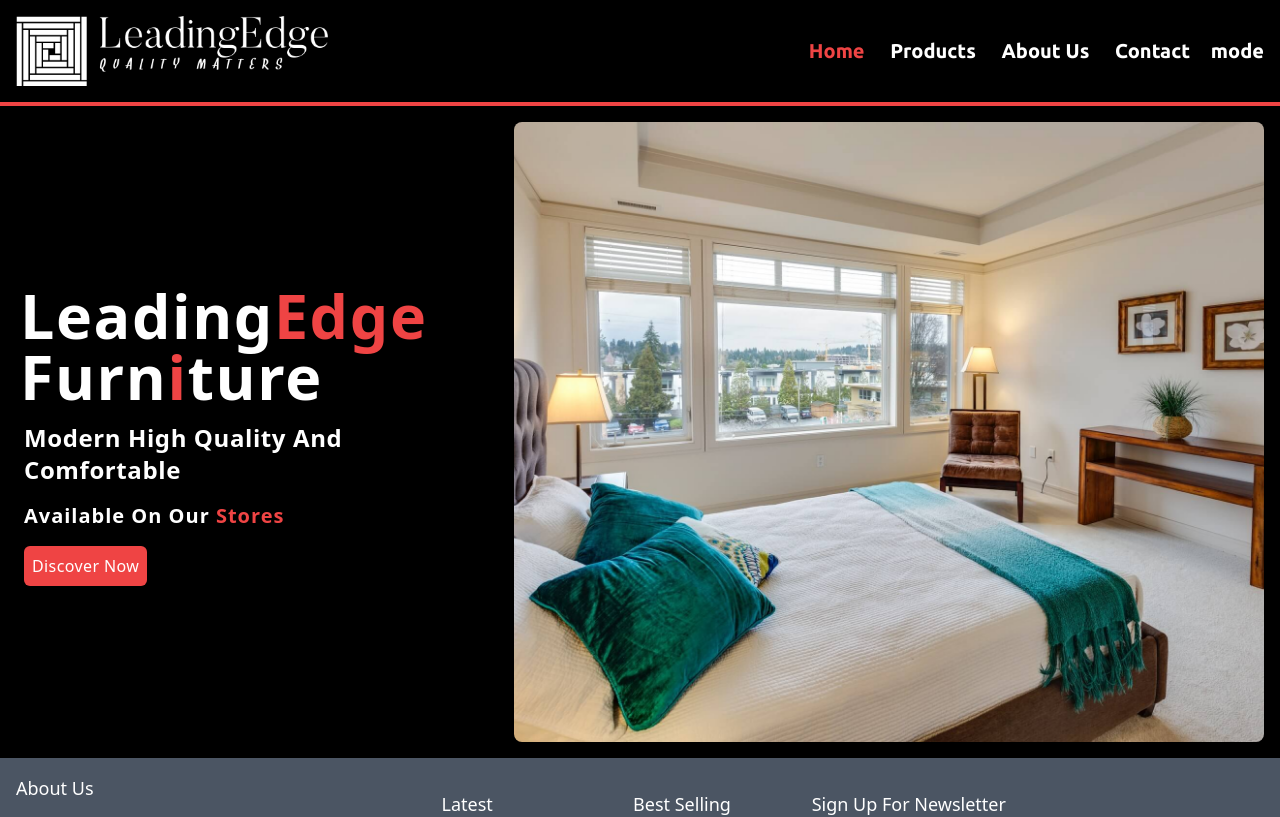
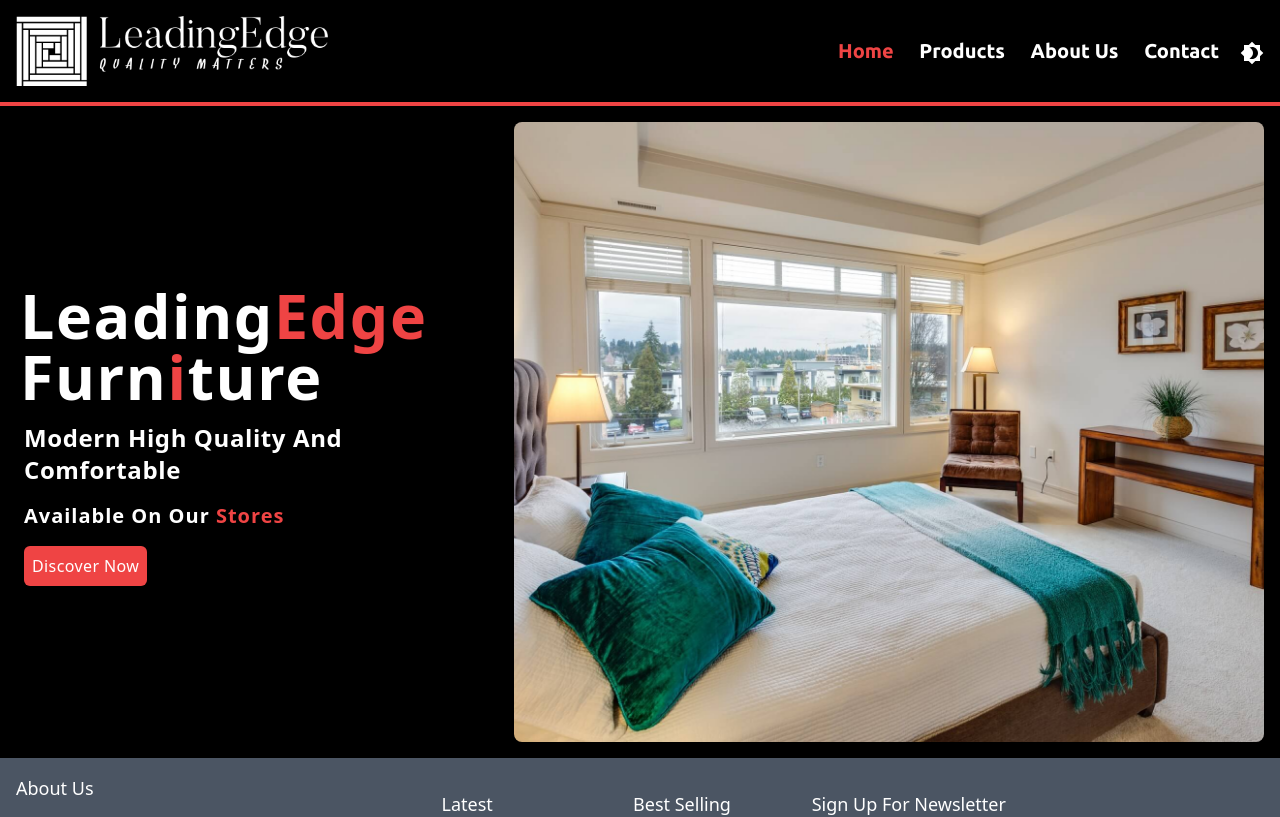
Before and after one commit to RakibRahman/leading-edge-furniture, a React (Create React App) app: page / in a window 1280 px wide. Shown: the top 817 px of the page. Built offline with nearby package versions, Linux system fonts and the light colour scheme.

Commit message:
dark mode toggle added

```diff
--- a/src/App.js
+++ b/src/App.js
@@ -1,4 +1,4 @@
-import React from "react";
+import React, { useEffect, useState } from "react";
 import { BrowserRouter as Router, Route, Switch } from "react-router-dom";
 import Navbar from "./components/Navbar";
 import Home from "./components/Home";
@@ -8,10 +8,21 @@ import Contact from "./components/Contact";
 import Footer from "./components/Footer";
 
 function App() {
+  const [darkMode, setDarkMode] = useState(false);
+  useEffect(() => {
+    if (darkMode) {
+      document.querySelector("#root").classList.add("dark");
+    } else {
+      document.querySelector("#root").classList.remove("dark");
+    }
+  }, [darkMode]);
+  const toggleHandler = () => {
+    setDarkMode(!darkMode);
+  };
   return (
     <div className="App">
       <Router>
-        <Navbar />
+        <Navbar toggleDarkMode={darkMode} clickHandler={toggleHandler} />
         <Switch>
           <Route path="/" exact component={Home} />
           <Route path="/products" component={Products} />
--- a/src/components/Navbar.js
+++ b/src/components/Navbar.js
@@ -1,24 +1,32 @@
 import React, { useState } from "react";
 import LogoPic from "./../assets/logo.png";
+import LogoPic2 from "./../assets/logo2.png";
 import { Link } from "react-router-dom";
 import MenuOpenIcon from "@material-ui/icons/MenuOpen";
 import CloseIcon from "@material-ui/icons/Close";
-function Navbar() {
+import Brightness4Icon from "@material-ui/icons/Brightness4";
+import Brightness5Icon from "@material-ui/icons/Brightness5";
+import { Tooltip } from "@material-ui/core";
+
+function Navbar({ toggleDarkMode, clickHandler }) {
   const [toggle, setToggle] = useState(true);
   const [showLinks, setShowLinks] = useState(false);
 
   const Logo = () => (
     <div className="w-md md:w-1/4 ">
       <Link to="/">
-        {" "}
-        <img className="object-cover w-full h-auto" src={LogoPic} alt="ss" />
+        <img
+          className="object-cover w-full h-auto"
+          src={toggleDarkMode ? LogoPic2 : LogoPic}
+          alt="ss"
+        />
       </Link>
     </div>
   );
   const Links = ({ id }) => (
     <div
       id={id}
-      className="flex items-center justify-between gap-2 text-sm text-white transition md:gap-4 md:text-xl font-ubuntu"
+      className="flex items-center justify-between gap-2 text-sm text-white transition md:gap-4 md:text-xl font-ubuntu dark:text-black"
     >
       <Link className="text-red-500 hover:text-yellow-300" to="/">
         Home
@@ -32,7 +40,11 @@ function Navbar() {
       <Link className="hover:text-yellow-300 " to="/contact">
         Contact
       </Link>
-      <button>mode</button>
+      <Tooltip title="Toggle Light/Dark Mode">
+        <button onClick={clickHandler}>
+          {toggleDarkMode ? <Brightness5Icon /> : <Brightness4Icon />}
+        </button>
+      </Tooltip>
     </div>
   );
   const handleClickToggle = () => {
@@ -43,9 +55,13 @@ function Navbar() {
   return (
     <nav className="navbar">
       {toggle ? <Logo /> : null}
-      {showLinks ? <Links id="mobile__links" /> : null};
+      {showLinks ? <Links id="mobile__links" /> : null}
       <Links id="pc__links" />
-      <button onClick={handleClickToggle} id="menu__btn" className="text-white">
+      <button
+        onClick={handleClickToggle}
+        id="menu__btn"
+        className="text-white "
+      >
         {toggle ? <MenuOpenIcon /> : <CloseIcon />}
       </button>
     </nav>
```
